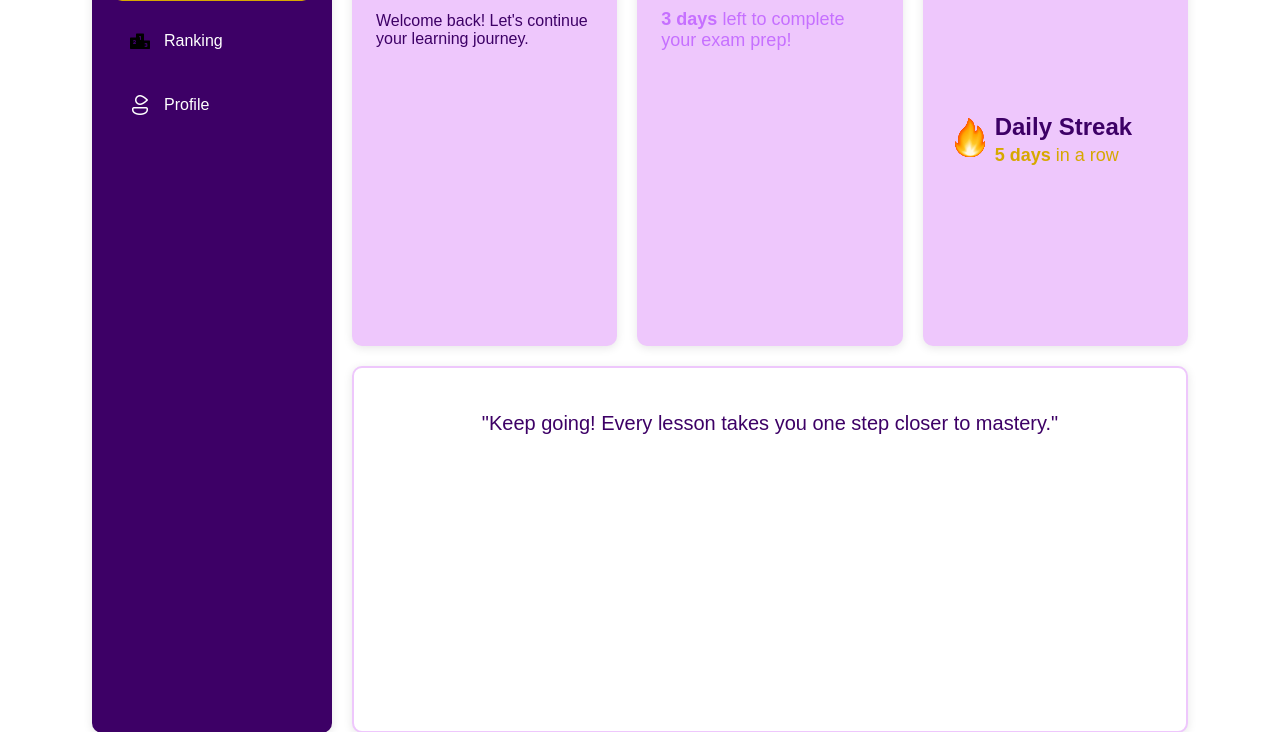
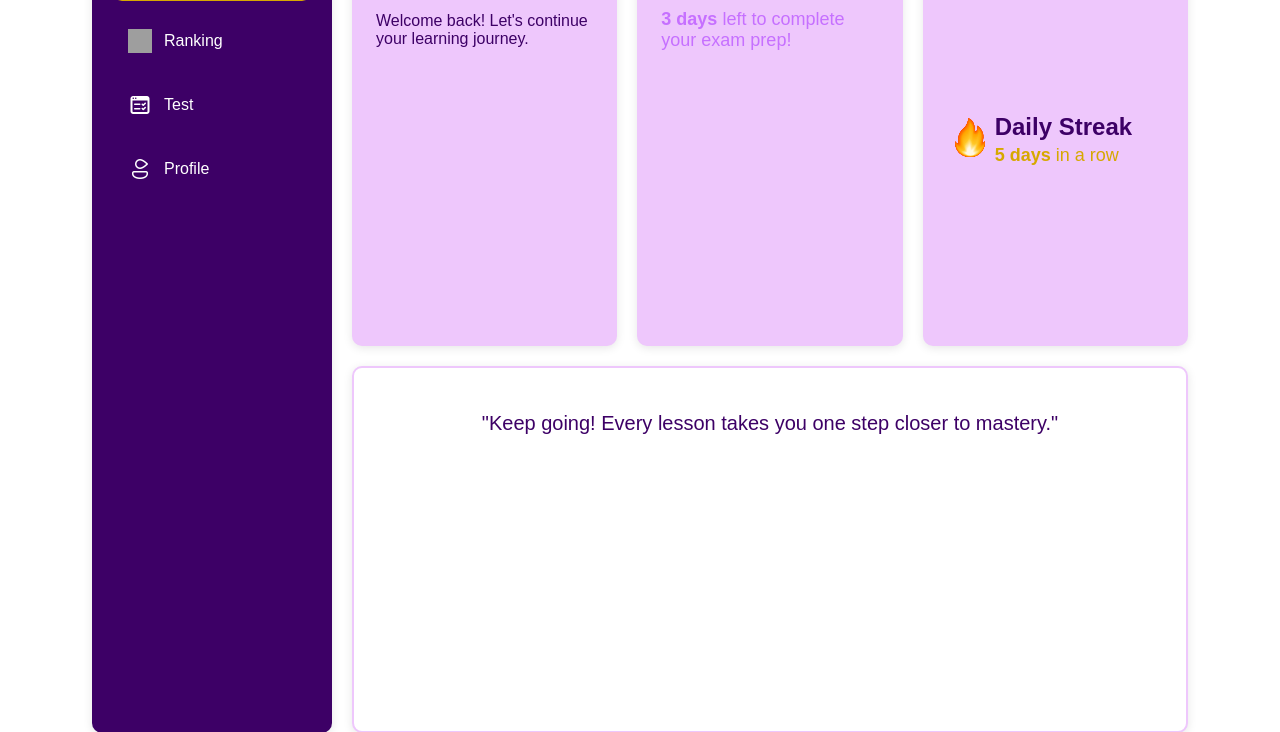
Before and after one commit to BorbiAl/Hack_Tues_11, a Django app: page /dashboard/ in a window 1280 px wide. Shown: the part 199-931 px from the top of the page. Run offline with Django 5.2, Linux system fonts and the light colour scheme; data that the repository does not hold is empty; grey boxes are pictures that could not be loaded.

Commit message:
Update dashboard and textbook templates for improved navigation and resource links

```diff
--- a/study_app/core/templates/core/dashboard.html
+++ b/study_app/core/templates/core/dashboard.html
@@ -6,7 +6,7 @@
   <meta charset="UTF-8">
   <meta name="viewport" content="width=device-width, initial-scale=1.0">
   <title>BAi Ganio</title>
-  <link rel="icon" type="image/x-icon" href="{% static 'core/css/icons8-idea.svg' %}">
+  <link rel="icon" type="image/x-icon" href="../static/core/css/icons8-idea.svg">
   <link rel="stylesheet" href="{% static 'core/css/dashboard.css' %}">
 </head>
 
@@ -126,7 +126,6 @@
     grid-gap: 1.25rem;
   }
 
-
   .card {
     background-color: #eec7fc;
     padding: 1.5rem;
@@ -165,7 +164,6 @@
     color: #c670ff;
   }
 
-
   .streak-card {
     display: flex;
     align-items: center;
@@ -189,7 +187,6 @@
     color: #d6a800;
   }
 
-
   .xp-card {
     display: flex;
     align-items: center;
@@ -212,7 +209,6 @@
     font-size: 1.125rem;
     color: #d6a800;
   }
-
 
   .quote-card {
     grid-column: 1 / -1;
@@ -275,27 +271,34 @@
       <aside class="sidebar">
         <ul class="nav-list">
           <li>
-            <a href="{% url 'dashboard' %}" class="nav-item active">
+            <a href="{% url 'dashboard.html' %}" class="nav-item active">
               <img src="{% static 'core/css/home.png' %}" alt="Home Icon" class="nav-icon" />
               <span>Home</span>
             </a>
           </li>
           <li>
-            <a href="{% url 'ranking' %}" class="nav-item">
-              <img src="{% static 'core/css/ranking.png' %}" alt="Ranking Icon" class="nav-icon" />
+            <a href="{% url 'ranking.html' %}" class="nav-item">
+              <img src="{% static 'core/css/icons8-ranking-48.png' %}" alt="Ranking Icon" class="nav-icon" />
               <span>Ranking</span>
             </a>
           </li>
           {% for test in tests %}
           <li>
-    <a href="{% url 'take_test' test.id %}" class="nav-item">
+            <a href="{% url 'take_test.html' test.id %}" class="nav-item">
               <img src="{% static 'core/css/icons8-test-48.png' %}" alt="Test Icon" class="nav-icon" />
               <span>Tests</span>
             </a>
           </li>
           {% endfor %}
+          <!-- New Test Button -->
           <li>
-            <a href="{% url 'profile' %}" class="nav-item">
+            <a href="{% url 'test' %}" class="nav-item">
+              <img src="{% static 'core/css/icons8-test-48.png' %}" alt="Test Icon" class="nav-icon" />
+              <span>Test</span>
+            </a>
+          </li>
+          <li>
+            <a href="{% url 'profile.html' %}" class="nav-item">
               <img src="{% static 'core/css/profile.png' %}" alt="Profile Icon" class="nav-icon" />
               <span>Profile</span>
             </a>
```
Also changed, not shown: study_app/core/templates/core/test_textbook.html (+17 -20 lines). Lines whose indentation alone changed are shown as unchanged.
